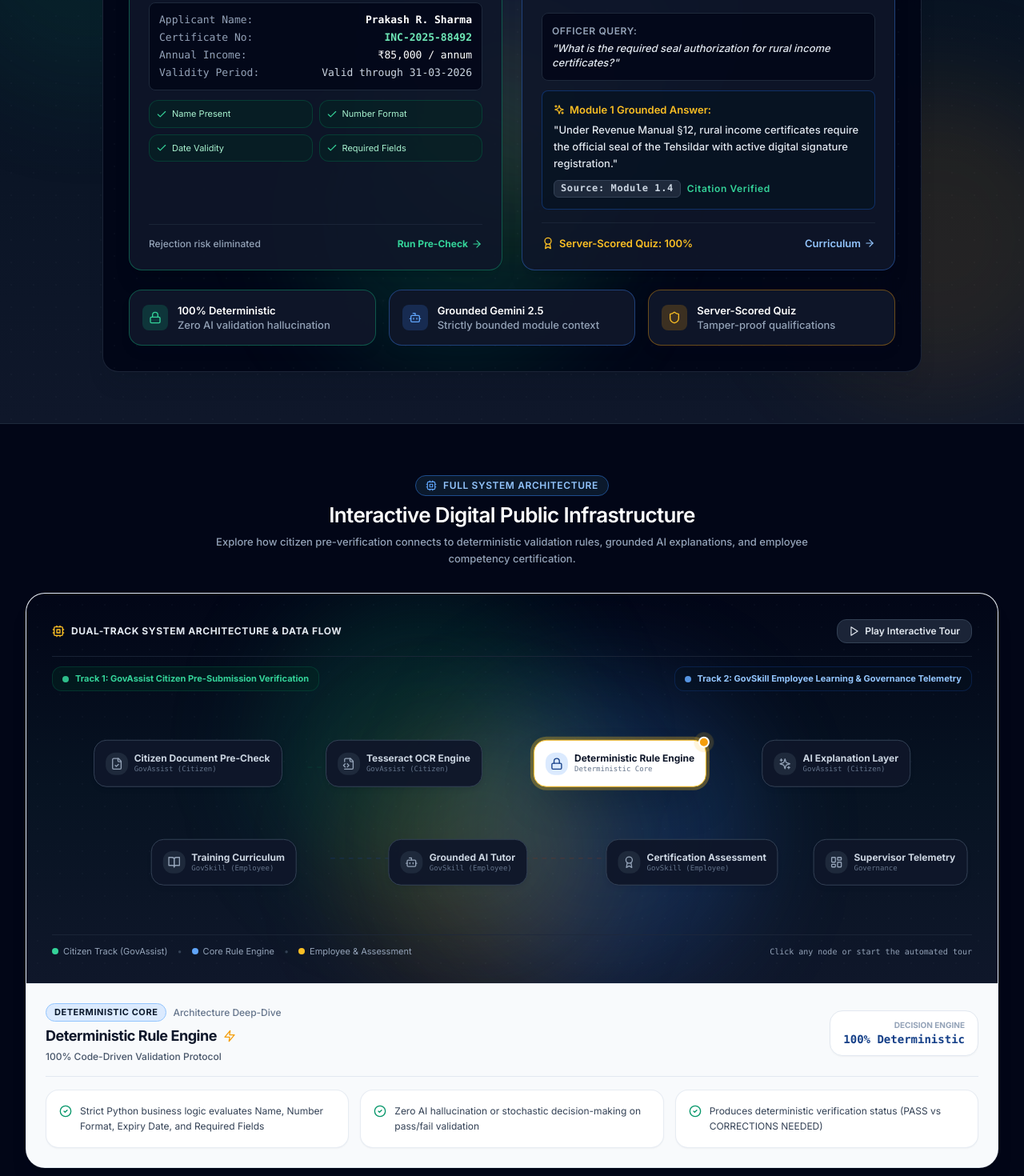
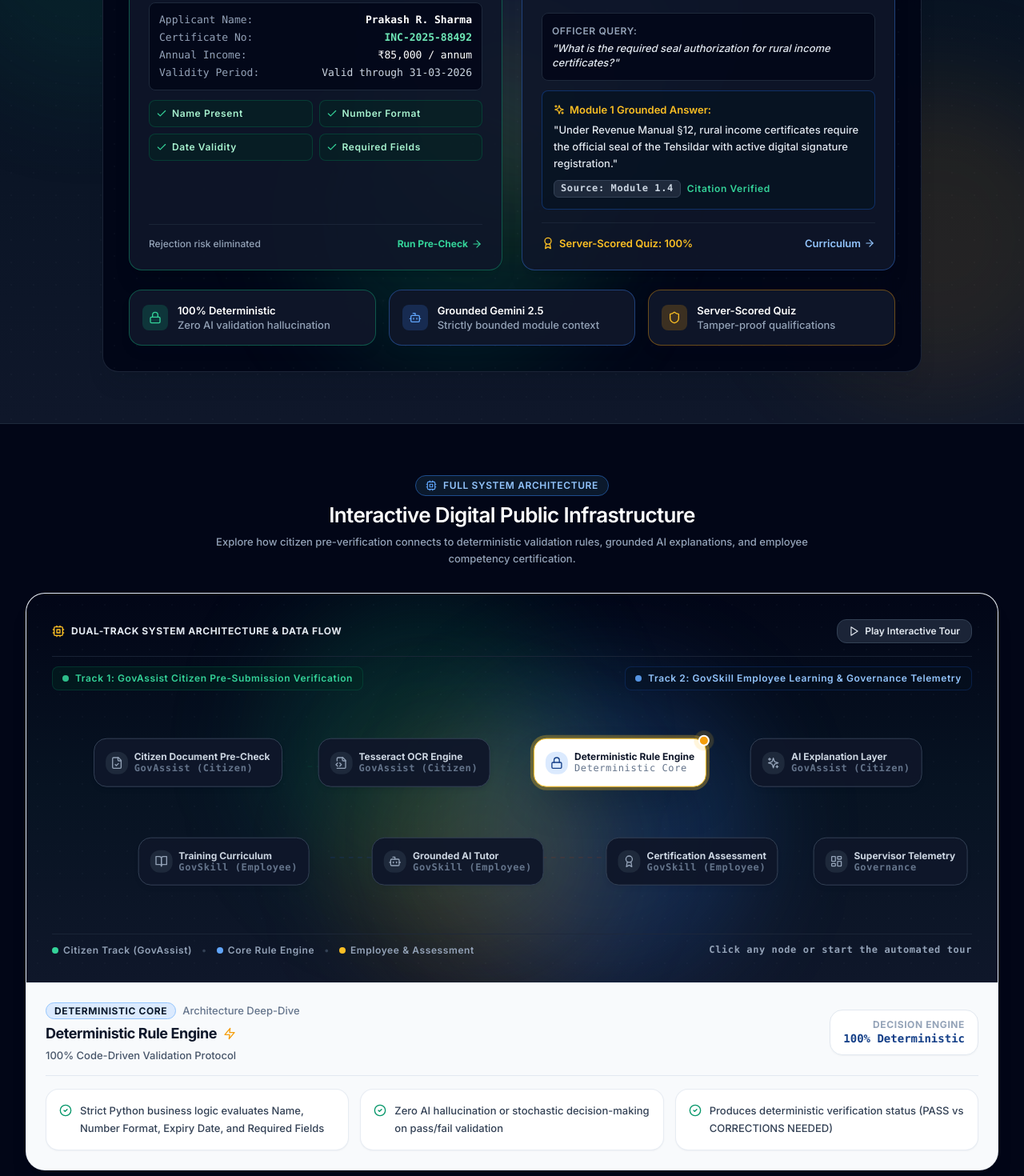
Before and after one commit to sachin-saroj/GovSkill, a React (Vite) app in the folder frontend/: page / in a window 1280 px wide. Shown: the part 760-2230 px from the top of the page at 80% size. Built offline with nearby package versions, Linux system fonts and the light colour scheme.

Commit message:
feat(design): eliminate arbitrary font bracket classes in Landing Page illustrations

```diff
--- a/frontend/src/components/landing/EcosystemVisual.tsx
+++ b/frontend/src/components/landing/EcosystemVisual.tsx
@@ -334,7 +334,7 @@
             </button>
 
             {tourStatus === 'playing' && (
-              <span className="flex items-center gap-1.5 text-[11px] text-saffron-400 font-medium">
+              <span className="flex items-center gap-1.5 text-micro text-saffron-400 font-semibold">
                 <Sparkles className="h-3 w-3 animate-spin" />
                 <span className="hidden sm:inline">Advancing sequence</span>
               </span>
@@ -343,12 +343,12 @@
         </div>
 
         {/* Dual Track Labels */}
-        <div className="relative z-10 grid grid-cols-1 md:grid-cols-2 gap-4 pt-3 text-[11px] font-bold pointer-events-none">
-          <div className="flex items-center gap-2 text-emerald-400 bg-emerald-950/40 px-3 py-1.5 rounded-xl border border-emerald-800/40 w-fit">
+        <div className="relative z-10 grid grid-cols-1 md:grid-cols-2 gap-4 pt-3 text-micro font-semibold pointer-events-none">
+          <div className="flex items-center gap-2 text-emerald-400 bg-emerald-950/40 px-3 py-1.5 rounded-civic-md border border-emerald-800/40 w-fit">
             <span className="h-2 w-2 rounded-full bg-emerald-400 animate-pulse" />
             <span>Track 1: GovAssist Citizen Pre-Submission Verification</span>
           </div>
-          <div className="flex items-center gap-2 text-civic-300 bg-civic-950/40 px-3 py-1.5 rounded-xl border border-civic-800/40 w-fit md:ml-auto">
+          <div className="flex items-center gap-2 text-civic-300 bg-civic-950/40 px-3 py-1.5 rounded-civic-md border border-civic-800/40 w-fit md:ml-auto">
             <span className="h-2 w-2 rounded-full bg-civic-400 animate-pulse" />
             <span>Track 2: GovSkill Employee Learning & Governance Telemetry</span>
           </div>
@@ -519,7 +519,7 @@
                             {node.title}
                           </span>
                           <span
-                            className={`text-[9px] block font-mono ${
+                            className={`text-micro block font-mono ${
                               isSelected ? 'text-slate-500 font-medium' : 'text-slate-500'
                             }`}
                           >
@@ -544,7 +544,7 @@
         </div>
 
         {/* Legend Bar */}
-        <div className="relative z-10 flex flex-wrap items-center justify-between gap-3 pt-3 text-[11px] text-slate-400 border-t border-slate-800/80">
+        <div className="relative z-10 flex flex-wrap items-center justify-between gap-3 pt-3 text-micro text-slate-400 border-t border-slate-800/80">
           <div className="flex items-center gap-3">
             <span className="flex items-center gap-1.5">
               <span className="h-2 w-2 rounded-full bg-emerald-400" /> Citizen Track (GovAssist)
@@ -559,7 +559,7 @@
             </span>
           </div>
 
-          <span className="text-slate-400 font-mono text-[10px]">
+          <span className="text-slate-400 font-mono text-micro">
             Click any node or start the automated tour
           </span>
         </div>
@@ -578,20 +578,20 @@
           <div className="flex flex-col sm:flex-row sm:items-center justify-between gap-4 pb-4 border-b border-slate-200">
             <div className="space-y-1">
               <div className="flex items-center gap-2">
-                <span className={`text-[11px] font-bold uppercase tracking-wider px-2.5 py-0.5 rounded-full border ${activeNode.badgeColor}`}>
+                <span className={`text-micro font-bold uppercase tracking-wider px-2.5 py-0.5 rounded-full border ${activeNode.badgeColor}`}>
                   {activeNode.category}
                 </span>
-                <span className="text-xs text-slate-500 font-medium">Architecture Deep-Dive</span>
+                <span className="text-caption text-slate-500 font-medium">Architecture Deep-Dive</span>
               </div>
-              <h4 className="text-base sm:text-lg font-bold text-slate-900 tracking-tight flex items-center gap-2">
+              <h4 className="text-lg font-bold text-slate-900 tracking-tight flex items-center gap-2">
                 {activeNode.title}
                 <Zap className="h-4 w-4 text-saffron-500" />
               </h4>
-              <p className="text-xs text-slate-600 font-medium">{activeNode.tagline}</p>
+              <p className="text-caption text-slate-600 font-medium">{activeNode.tagline}</p>
             </div>
 
             <div className="bg-white border border-slate-200 px-4 py-2.5 rounded-2xl text-right shrink-0 shadow-civic-xs">
-              <p className="text-[10px] uppercase font-bold text-slate-400">{activeNode.metrics.label}</p>
+              <p className="text-micro uppercase font-bold text-slate-400">{activeNode.metrics.label}</p>
               <p className="text-sm font-extrabold text-civic-800 font-mono">{activeNode.metrics.value}</p>
             </div>
           </div>
@@ -600,7 +600,7 @@
             {activeNode.details.map((detail, index) => (
               <li
                 key={index}
-                className="flex items-start gap-2.5 text-xs text-slate-700 bg-white p-4 rounded-2xl border border-slate-200/80 shadow-civic-xs leading-relaxed"
+                className="flex items-start gap-2.5 text-caption text-slate-700 bg-white p-4 rounded-2xl border border-slate-200/80 shadow-civic-xs leading-relaxed"
               >
                 <CheckCircle2 className="h-4 w-4 text-emerald-600 shrink-0 mt-0.5" />
                 <span>{detail}</span>
--- a/frontend/src/components/landing/HeroVisual.tsx
+++ b/frontend/src/components/landing/HeroVisual.tsx
@@ -161,19 +161,19 @@
 
                 {/* 4 Deterministic Rule Indicators */}
                 <div className="grid grid-cols-2 gap-2">
-                  <div className="flex items-center gap-1.5 p-2 rounded-xl bg-emerald-950/40 border border-emerald-800/50 text-emerald-200 text-[11px]">
+                  <div className="flex items-center gap-1.5 p-2 rounded-civic-md bg-emerald-950/40 border border-emerald-800/50 text-emerald-200 text-micro">
                     <Check className="h-3.5 w-3.5 text-emerald-400 shrink-0" />
                     <span className="truncate">Name Present</span>
                   </div>
-                  <div className="flex items-center gap-1.5 p-2 rounded-xl bg-emerald-950/40 border border-emerald-800/50 text-emerald-200 text-[11px]">
+                  <div className="flex items-center gap-1.5 p-2 rounded-civic-md bg-emerald-950/40 border border-emerald-800/50 text-emerald-200 text-micro">
                     <Check className="h-3.5 w-3.5 text-emerald-400 shrink-0" />
                     <span className="truncate">Number Format</span>
                   </div>
-                  <div className="flex items-center gap-1.5 p-2 rounded-xl bg-emerald-950/40 border border-emerald-800/50 text-emerald-200 text-[11px]">
+                  <div className="flex items-center gap-1.5 p-2 rounded-civic-md bg-emerald-950/40 border border-emerald-800/50 text-emerald-200 text-micro">
                     <Check className="h-3.5 w-3.5 text-emerald-400 shrink-0" />
                     <span className="truncate">Date Validity</span>
                   </div>
-                  <div className="flex items-center gap-1.5 p-2 rounded-xl bg-emerald-950/40 border border-emerald-800/50 text-emerald-200 text-[11px]">
+                  <div className="flex items-center gap-1.5 p-2 rounded-civic-md bg-emerald-950/40 border border-emerald-800/50 text-emerald-200 text-micro">
                     <Check className="h-3.5 w-3.5 text-emerald-400 shrink-0" />
                     <span className="truncate">Required Fields</span>
                   </div>
```
